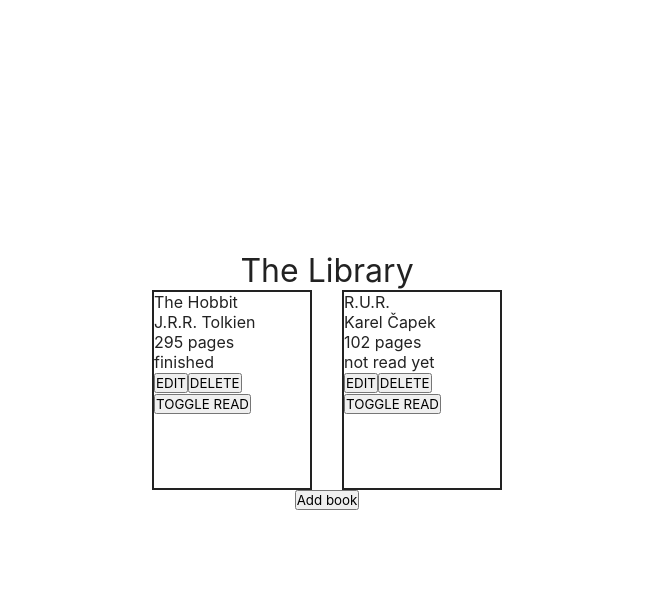
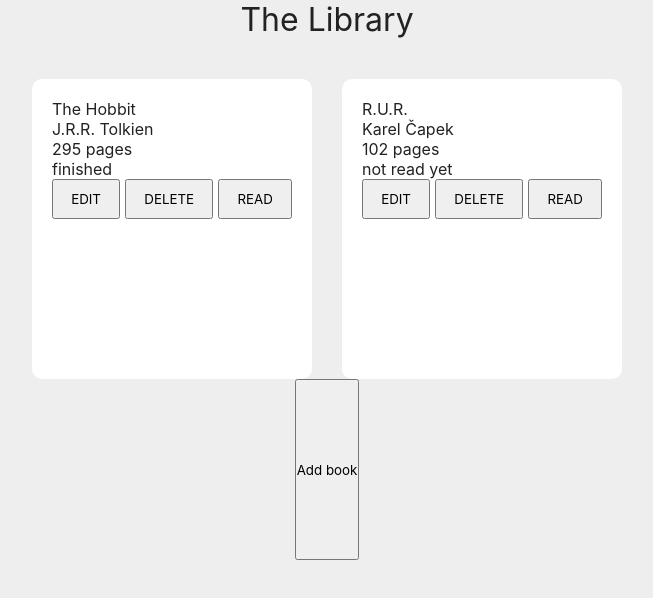
Before and after one commit to mikels0n/library, a plain HTML site: page index.html in a window 1280 px wide. Shown: the whole page, without its empty margins (313-966 px from the left). Drawn offline with Linux system fonts and the light colour scheme.

Commit message:
css styling #1

```diff
--- a/main.js
+++ b/main.js
@@ -71,7 +71,7 @@ function addBookCard(book) {
     });
 
     let toggleReadButton = document.createElement('button');
-    toggleReadButton.innerHTML = 'TOGGLE READ';
+    toggleReadButton.innerHTML = 'READ';
     toggleReadButton.classList.add('toggle-button');
     toggleReadButton.addEventListener('click', () => {
         toggleRead(book);
@@ -82,14 +82,18 @@ function addBookCard(book) {
         dialog.close();
     })
 
+    divButtons = document.createElement('div');
+    divButtons.classList.add('div-buttons');
+
     libraryContainer.appendChild(cardDiv);
     cardDiv.appendChild(titleDiv);
     cardDiv.appendChild(authorDiv);
     cardDiv.appendChild(pagesDiv);
     cardDiv.appendChild(readDiv);
-    cardDiv.appendChild(editButton);
-    cardDiv.appendChild(deleteButton);
-    cardDiv.appendChild(toggleReadButton)
+    cardDiv.appendChild(divButtons);
+    divButtons.appendChild(editButton);
+    divButtons.appendChild(deleteButton);
+    divButtons.appendChild(toggleReadButton)
 
     dialog.close();
 }
--- a/style.css
+++ b/style.css
@@ -12,7 +12,8 @@
     justify-content: center;
     color: #222;
     position: relative;
-    min-height: 95vh;
+    min-height: 70vh;
+    background-color: #eeeeee;
   }
 
 form {
@@ -33,9 +34,12 @@ form {
 }
 
 .card {
-    width: 160px;
-    height: 200px;
-    border: solid 2px;
+    width: 280px;
+    height: 300px;
+    border-radius: 10px;
+    background-color: #ffffff;
+    padding: 20px;
+    margin-top: 40px;
 }
 
 ::backdrop {
@@ -45,8 +49,17 @@ form {
   }
 
 dialog {
-    margin: 0; /* `margin: auto;` is the default. */
+    margin: 0;
     transform: translateX(-50%);
     left: 50%;
     top: 40%;
 }
+.div-buttons {
+  display: flex;
+  gap: 5px;
+}
+
+button {
+  height: 40px;
+  flex-grow: 1;
+}
```
